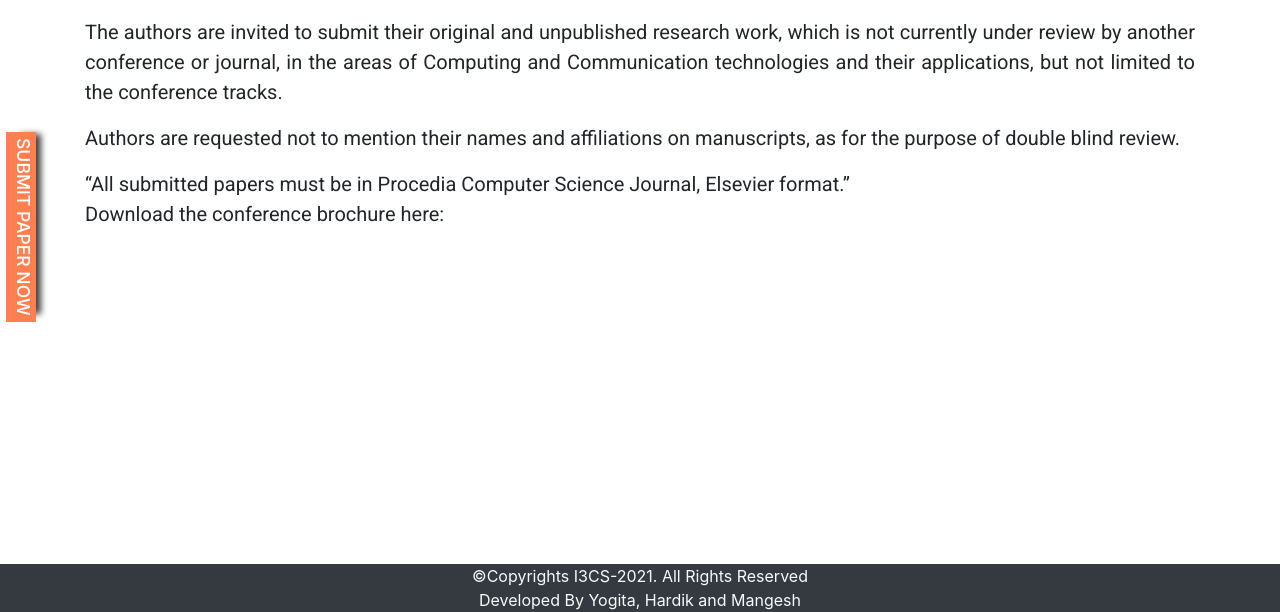
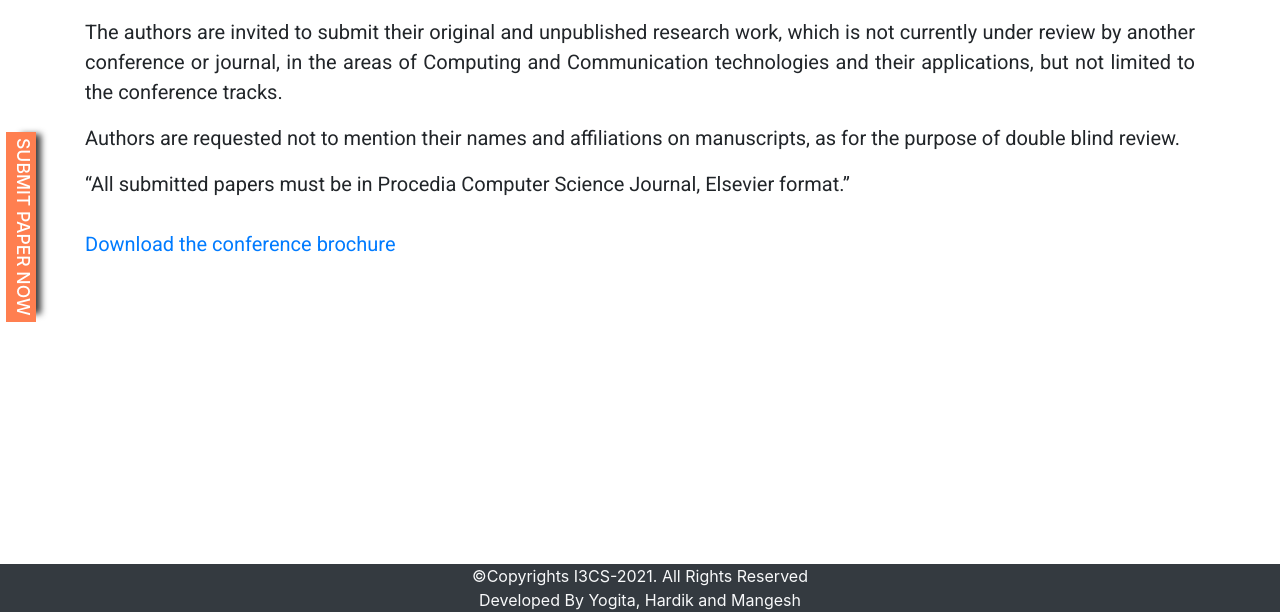
Before and after one commit to fusionmaster7/conference_site, a plain HTML site: page papers.html in a window 1280 px wide. Shown: the part 188-800 px from the top of the page. Drawn offline with nearby package versions, Linux system fonts and the light colour scheme.

Commit message:
Added brochure download link

```diff
--- a/papers.html
+++ b/papers.html
@@ -38,7 +38,7 @@
                     <div class="dropdown-menu" aria-labelledby="navbarDropdown">
                         <a class="dropdown-item" href="/organisers.html">Organising Committee</a>
                         <a class="dropdown-item" href="/advisors.html">Advisory Committee</a>
-                        <a class="dropdown-item" href="#">Student Members</a>
+                        <a class="dropdown-item" href="/students.html">Student Members</a>
                 </li>
                 <li class="nav-item">
                     <a class="nav-link text-light" href="/publication.html">Publication</a>
@@ -86,8 +86,8 @@
             the purpose of double blind review.
         </p>
         <p class="pub-content">“All submitted papers must be in Procedia Computer Science Journal, Elsevier
-            format.”<br />
-            Download the conference brochure here:
+            format.”<br /><br />
+            <a href="/assets/brochure.pdf">Download the conference brochure</a>
         </p>
     </div>
     <footer class="page-footer fixed bg-dark text-center text-light">
```
Also changed, not shown: 1 other file.
